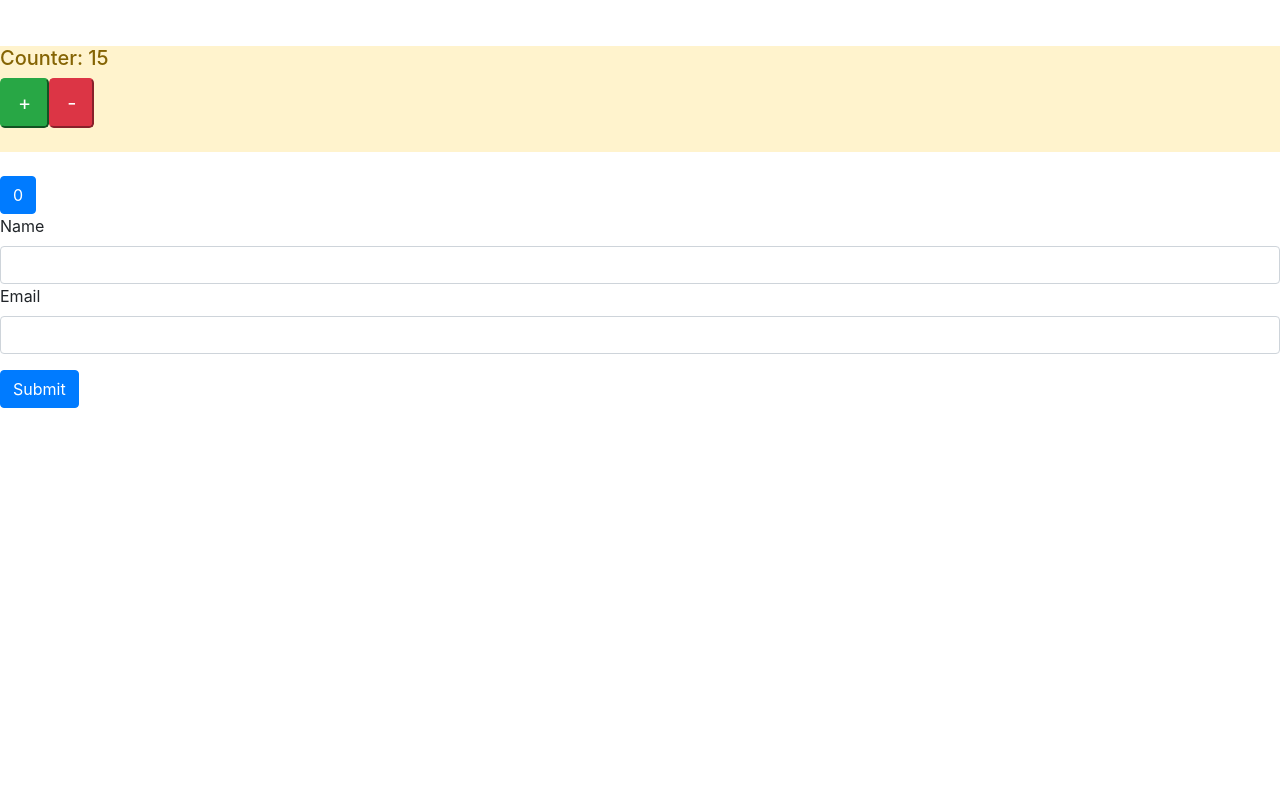
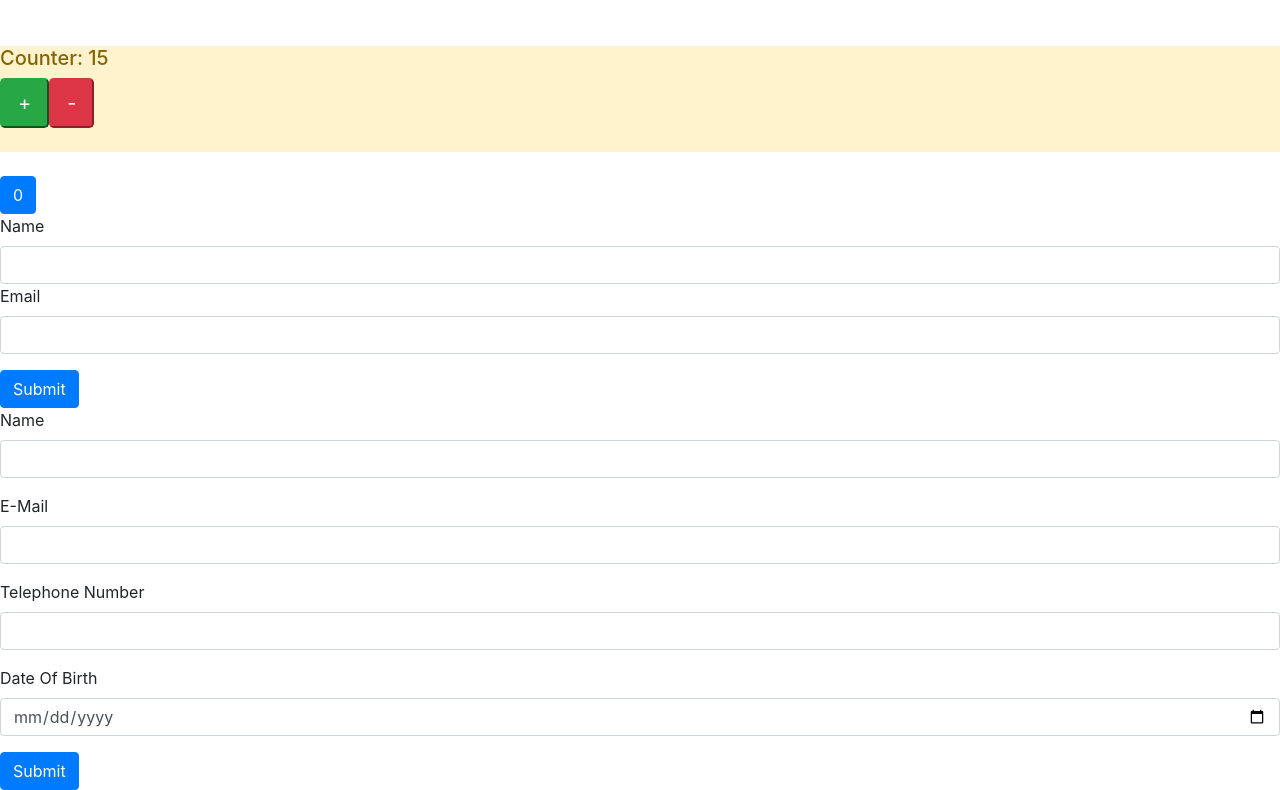
Before and after one commit to mdm106/week-10--react-app, a React (Create React App) app: page / in a window 1280 px wide. Shown: the part 748-1538 px from the top of the page. Before the commit the page ends 1156 px from the top, so only its background shows below. Built offline with nearby package versions, Linux system fonts and the light colour scheme.

Commit message:
02-Tricksy-02 Form made up of sub-components that are populated by array of objects

```diff
--- a/src/App.js
+++ b/src/App.js
@@ -4,8 +4,9 @@ import './App.css';
 import Squares from './squares/Squares';
 import SignUp from './signup/SignUp';
 import Button from './button/Button';
+import Max from './max/Max';
 import Form from './form/Form';
-import Max from './max/Max';
+import FormTwo from './form/FormTwo';
 
 function App() {
   return (
@@ -15,6 +16,7 @@ function App() {
       <Max />
       <Button handleUpdate={ console.log } />
       <Form handleSubmit={ console.log } />
+      <FormTwo handleSubmit={ console.log } />
     </>
   );
 }
--- /dev/null
+++ b/src/form/FormTwo.js
@@ -0,0 +1,61 @@
+import React, { Component } from "react";
+
+import Label from './Label';
+import Input from './Input';
+import Button from './Button';
+
+class FormTwo extends Component {
+    constructor(props) {
+        super(props);
+
+        this.state =  { inputs: props.fields.map(() => "") };
+
+        this.handleSubmit = this.handleSubmit.bind(this);
+        this.handleChange = this.handleChange.bind(this);
+    }
+
+    handleChange(e, index) {
+        let inputs = this.state.inputs.slice(); /// as slice has no arguments it creates new array in memory, and allows to add to a specific index
+        inputs[index] = e.currentTarget.value; /// so the input with index 0 is given the value from the 0 index of the fields.map below etc
+        this.setState({ inputs });
+    }
+
+    handleSubmit(e) {
+        e.preventDefault();
+        let { handleSubmit } = this.props;
+        handleSubmit({...this.state});
+        this.setState({ inputs: this.props.fields.map(() => "")});
+    }
+
+    render() {
+        let { inputs } = this.state;
+
+        let { fields } = this.props
+
+        return (
+            <form>
+               {fields.map((field, index) => (
+                <div className="form-group" key={ index }>
+                <Label label={field.label} />
+                <Input field={field.label}
+                           type={field.type}
+                           input={ inputs[index] }
+                           handleChange={(e) => this.handleChange(e, index)} />
+                </div>
+            )) }
+                <Button handleSubmit={(e) => this.handleSubmit(e)}>Submit</Button>
+            </form>
+        )
+    }
+}
+
+FormTwo.defaultProps = {
+    fields: [
+        { label: "Name", name: "name", type: "text" },
+        { label: "E-mail", name: "email", type: "email" },
+        { label: "Telephone Number", name: "telephone", type: "tel" },
+        { label: "Date of Birth", name: "dob", type: "date" },
+    ],
+};
+
+export default FormTwo;
```
